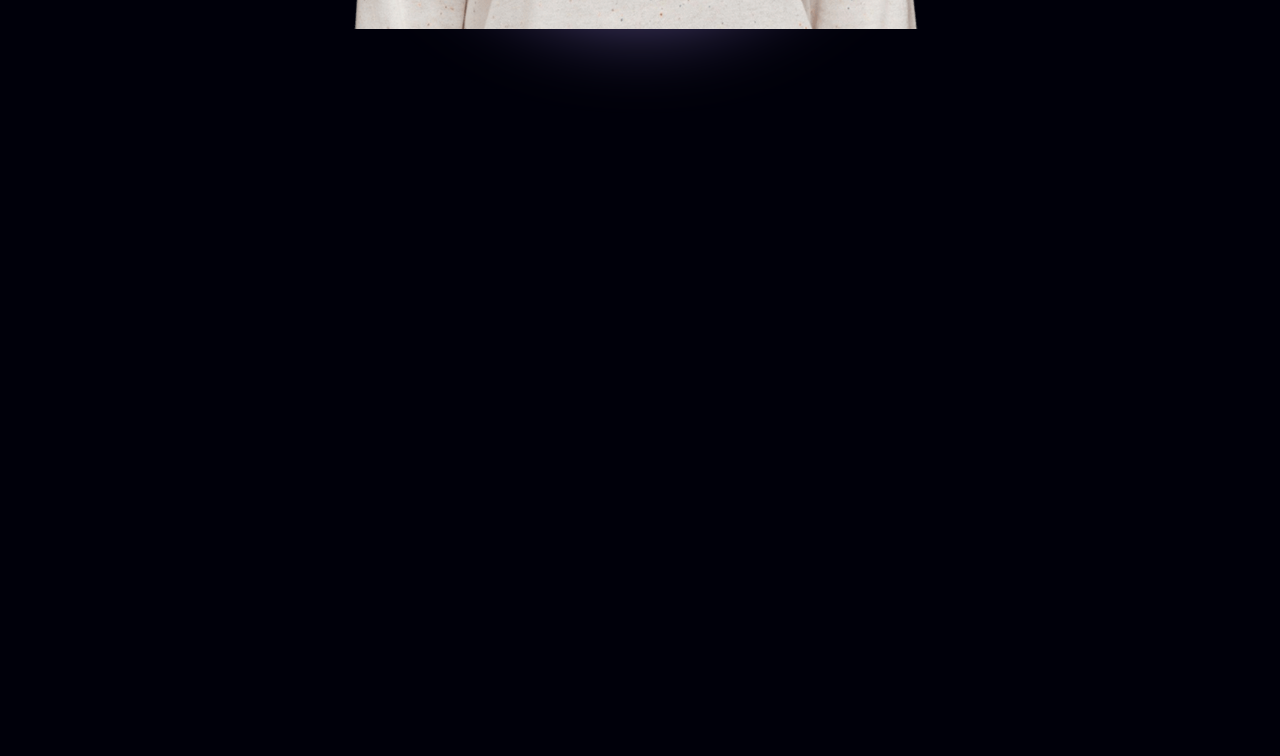
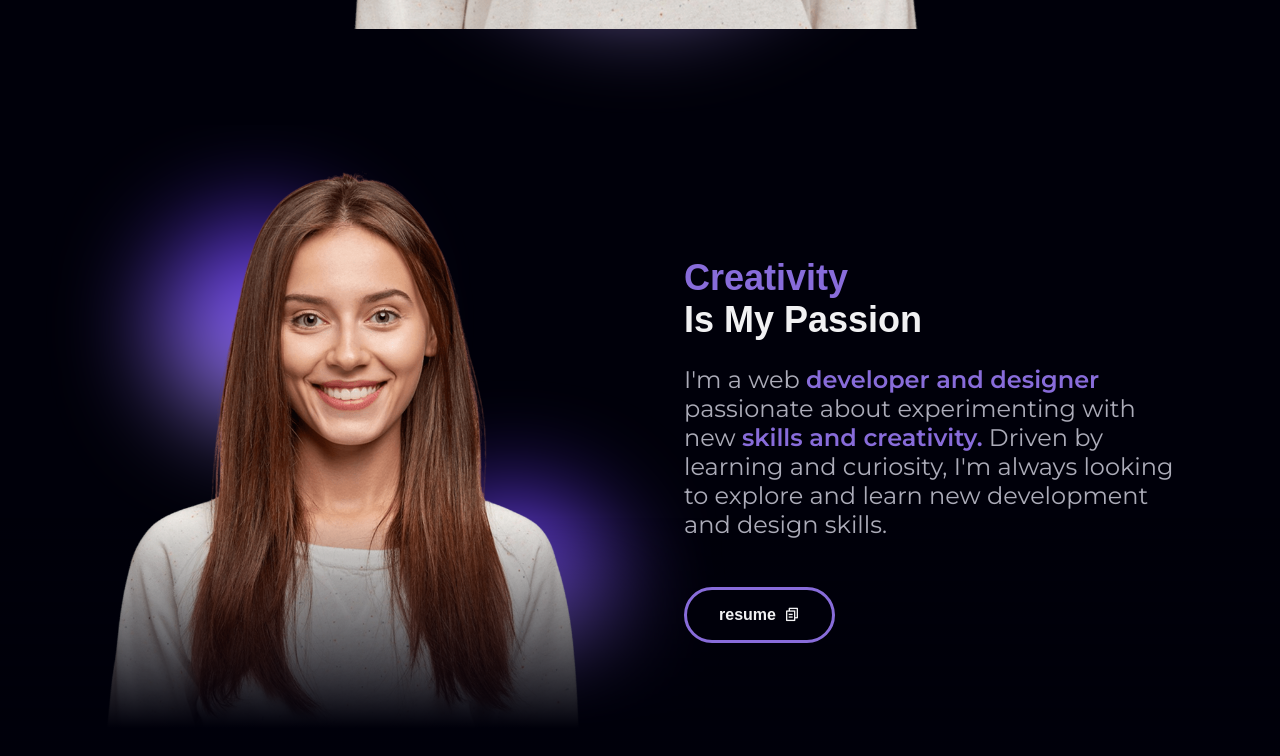
Before and after one commit to cretamusicsoftware/portfolio-one, a plain HTML site: page index.html in a window 1280 px wide. Shown: the part 802-1558 px from the top of the page. Before the commit the page ends 1423 px from the top, so only its background shows below. Drawn offline with nearby package versions, Linux system fonts and the light colour scheme; a web font is replaced by a local one.

Commit message:
about done

```diff
--- a/assets/css/styles.css
+++ b/assets/css/styles.css
@@ -362,9 +362,87 @@ img {
   font-size: 1rem;
 }
 /*=============== BUTTON ===============*/
+.button {
+  background-color: var(--body-color);
+  border: 3px solid var(--first-color);
+  color: var(--title-color);
+  padding: 1rem 2rem;
+  box-shadow: 0 8px 32px hsla(var(hue), 60%, 64%, 0.5),
+    inset 8px -8px 30px var(--first-color-alt-2);
+  border-radius: 4rem;
+  font-family: var(--second-font);
+  font-weight: var(--font-semi-bold);
+  display: inline-flex;
+  align-items: center;
+  column-gap: 0.5rem;
+  transition: box-shadow 0.4s;
+}
 
+.button i {
+  font-weight: initial;
+  font-size: 1rem;
+}
+
+.button:hover {
+  box-shadow: 0 8px 48px hsla(var(hue), 60%, 64%, 0.7),
+    inset 8px -8px 30px var(--first-color-alt-2);
+}
 /*=============== ABOUT ===============*/
+.about {
+  position: relative;
+}
 
+.about__container {
+  row-gap: 3rem;
+  overflow-y: clip;
+}
+
+.about__data .section__title {
+  margin-bottom: 1.5rem;
+  text-align: initial;
+}
+
+.about__description {
+  font-size: var(--h2-font-size);
+  margin-bottom: 2rem;
+}
+
+.about__description b {
+  color: var(--first-color);
+  font-weight: var(--font-semi-bold);
+}
+
+.about__image {
+  position: relative;
+  justify-self: center;
+}
+
+.about__image .blob-animate:nth-child(1) {
+  top: 1.5rem;
+  left: 1rem;
+}
+
+.about__image .blob-animate:nth-child(2) {
+  right: -0.5rem;
+  bottom: 0.5rem;
+}
+
+.about__perfil {
+  width: 220px;
+}
+
+.about__shadow {
+  width: 100%;
+  height: 258px;
+  position: absolute;
+  bottom: 1rem;
+  z-index: 1;
+  background: linear-gradient(
+    180deg,
+    hsla(240, 100%, 2%, 0) 60%,
+    var(--body-color) 95%
+  );
+}
 /*=============== PROJECTS ===============*/
 
 /* Swiper class */
@@ -398,8 +476,6 @@ img {
     margin-inline: 1rem;
   }
 
-
-
   .home__image .blob-animate {
     width: 220px;
     height: 220px;
@@ -410,6 +486,14 @@ img {
   .home__container {
     width: 460px;
     margin-inline: auto;
+  }
+  .about__container {
+    grid-template-columns: 460px;
+    justify-content: center;
+  }
+  .about__data,
+  .about__data .section__title {
+    text-align: center;
   }
 }
 
@@ -500,6 +584,43 @@ img {
     rotate: 0deg;
     right: 0;
   }
+  .about__container {
+    grid-template-columns: repeat(2, 500px);
+    align-items: center;
+    column-gap: 5.5rem;
+    padding-top: 2rem;
+  }
+  .about__data,
+  .about__data .section__title {
+    text-align: initial;
+    z-index: 2;
+  }
+  .about__description {
+    margin-bottom: 3rem;
+  }
+  .about__perfil {
+    width: 500px;
+  }
+  .about__image {
+    order: -1;
+  }
+  .about__image .blob-animate {
+    width: 200px;
+    height: 200px;
+    filter: blur(50px);
+  }
+  .about__image .blob-animate:nth-child(1) {
+    left: 4rem;
+    top: 4rem;
+  }
+  .about__image .blob-animate:nth-child(2) {
+    right: -1rem;
+    bottom: 3rem;
+  }
+  .about__shadow{
+    height: 600px;
+    bottom: 0;
+  }
 }
 /* For 2K resolutions (2048 x 1152, 2048 x 1536) */
 
--- a/index.html
+++ b/index.html
@@ -90,7 +90,38 @@
       </section>
 
       <!--==================== ABOUT ====================-->
-      <section class="about section" id="about"></section>
+      <section class="about section" id="about">
+        <div class="about__shadow"></div>
+
+        <div class="about__container container grid">
+          <div class="about__data">
+            <h2 class="section__title">
+              <span>Creativity</span>
+              <br />
+              Is My Passion
+            </h2>
+            <p class="about__description">
+              I'm a web <b>developer and designer</b> passionate about
+              experimenting with new <b>skills and creativity.</b>
+              Driven by learning and curiosity, I'm always looking to explore
+              and learn new development and design skills.
+            </p>
+            <a href="" target="_blank" download class="button"
+              >resume
+              <i class="ri-file-copy-2-line"></i>
+            </a>
+          </div>
+          <div class="about__image">
+            <div class="blob-animate"></div>
+            <div class="blob-animate"></div>
+            <img
+              src="assets/img/about-perfil.png"
+              alt=""
+              class="about__perfil"
+            />
+          </div>
+        </div>
+      </section>
 
       <!--==================== PROJECTS ====================-->
       <section class="projects section" id="projects"></section>
```
